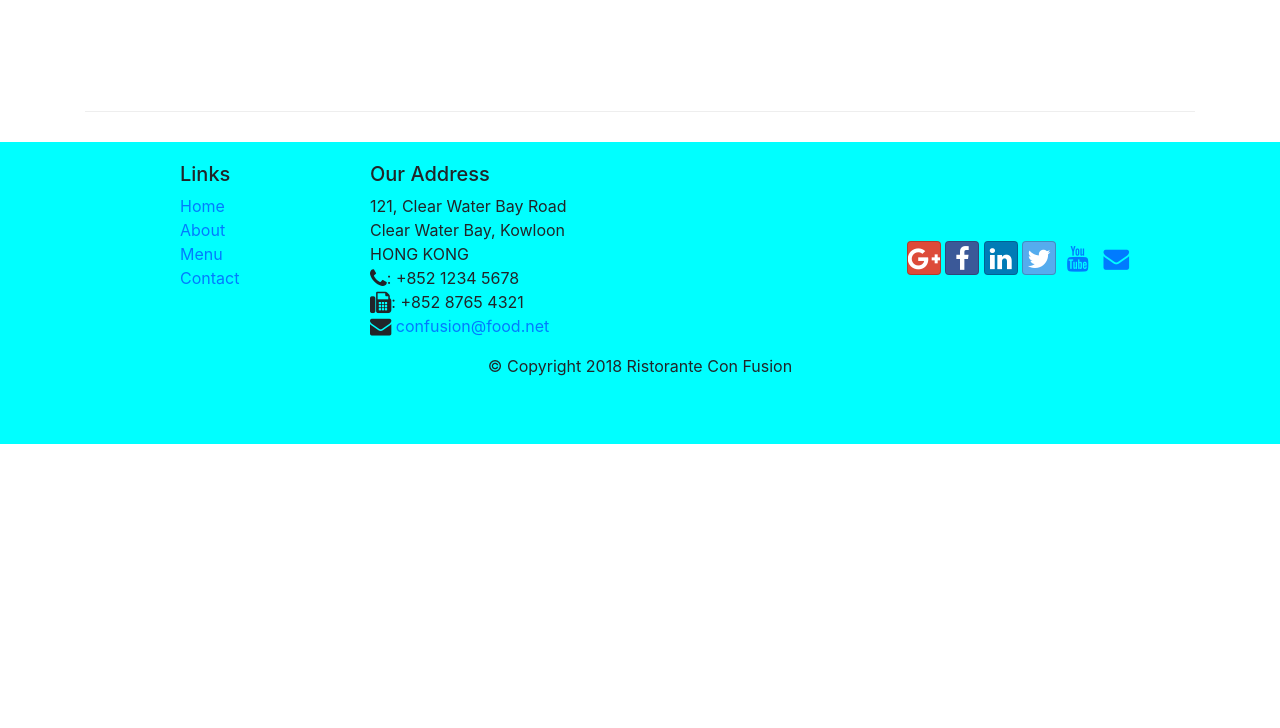
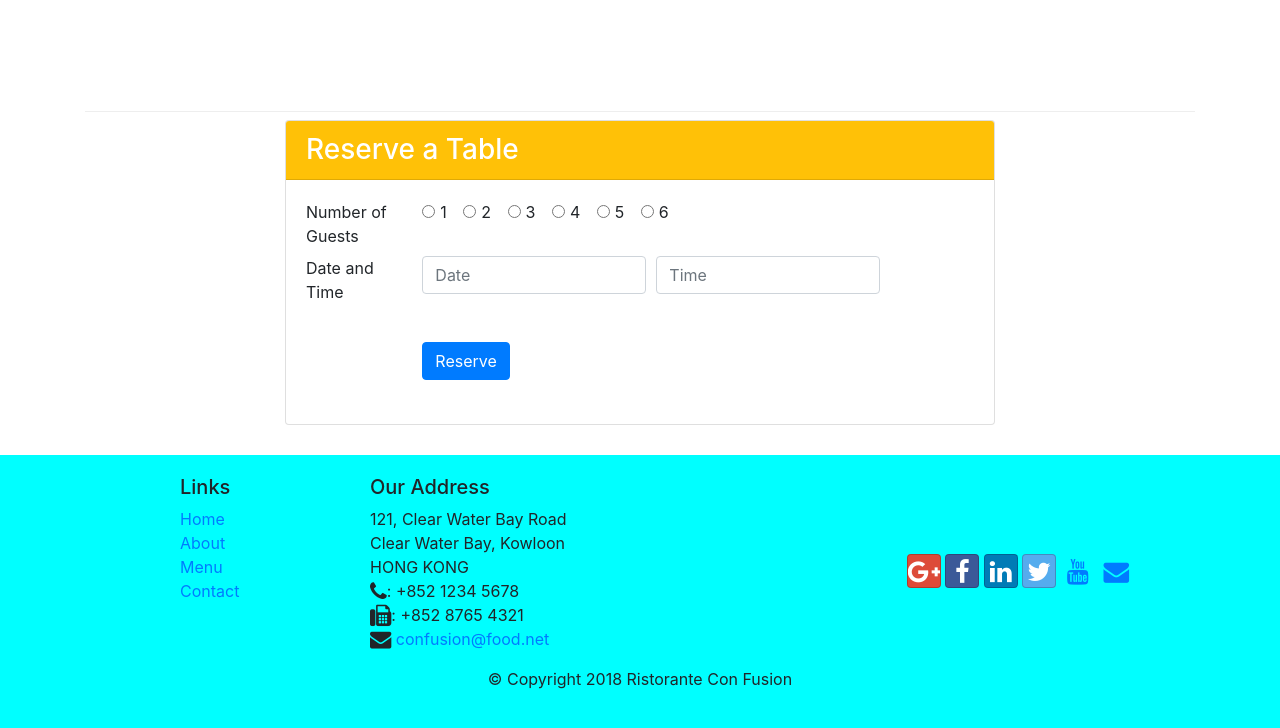
Before and after one commit to verma-mayank-01/Website-ScamBait, a website: page index.html in a window 1280 px wide. Shown: the part 1452-2180 px from the top of the page. Before the commit the page ends 1896 px from the top, so only its background shows below. Drawn offline with nearby package versions, Linux system fonts and the light colour scheme.

Commit message:
assignment-2

```diff
--- a/index.html
+++ b/index.html
@@ -38,13 +38,14 @@
     <header class="jumbotron">
         <div class="container">
             <div class="row row-header">
-                <div class="col-12 col-sm-6">
+                <div class="col-6 col-sm-5">
                     <h1>Ristorante con Fusion</h1>
                     <p>We take inspiration from the World's best cuisines, and create a unique fusion experience. Our lipsmacking creations will tickle your culinary senses!</p>
                 </div>
-                <div class="col-12 col-sm align-self-center">
+                <div class="col-12 col-sm align-self-center ml-5">
                     <img src="img/logo.png" class="img-fluid" alt="logo">
-                </div><div class="col-12 col-sm">
+                </div><div class="col-12 col-sm ">
+                    <button type="submit" class="btn btn-warning mt-5 " style="width:200px"><a href="#reserve" style="text-decoration: none; color: inherit;  "> Reserve Table</a></button>
                 </div>
             </div>
         </div>
@@ -76,11 +77,12 @@
             </div>
             <div class="col col-sm col-md">
                 <div class="media ">
-                    <img src="img/buffet.png" class="d-flex ml-3 align-self-center img-thumbnail " alt="">
                     <div class="media-body">
-                        <h2>Weekend Grand Buffet</h2>
+                        <h2>Weekend Grand Buffet <span class="badge badge-danger">NEW</span></h2>
                 <p>Featuring mouthwatering combinations with a choice of five different salads, six enticing appetizers, six main entrees and five choicest desserts. Free flowing bubbly and soft drinks. All for just $19.99 per person </p>
                     </div>
+                    <img src="img/buffet.png" class="d-flex ml-3 align-self-center img-thumbnail " alt="">
+
                 </div>
 
             </div>
@@ -101,6 +103,58 @@
 
                 </div>
 
+            </div>
+        </div>
+        <!-- form section  -->
+        <div class="col-sm-8 offset-sm-2 mt-2">
+            <div class="card" id="reserve">
+                <h3 class="card-header bg-warning text-white">Reserve a Table</h3>
+                <div class="card-body">
+                    <dl class="row">
+                        <dd class="col-2">Number of Guests</dt>
+                        <dd class="col-10">
+                            <div class="form-check form-check-inline">
+                                <input class="form-check-input" type="radio" name="inlineRadioOptions" id="inlineRadio1" value="option1">
+                                <label class="form-check-label" for="inlineRadio1">1</label>
+                              </div>
+                              <div class="form-check form-check-inline">
+                                <input class="form-check-input" type="radio" name="inlineRadioOptions" id="inlineRadio2" value="option2">
+                                <label class="form-check-label" for="inlineRadio2">2</label>
+                              </div>
+                              <div class="form-check form-check-inline">
+                                <input class="form-check-input" type="radio" name="inlineRadioOptions" id="inlineRadio3" value="option3" >
+                                <label class="form-check-label" for="inlineRadio3">3 </label>
+                              </div>
+                              <div class="form-check form-check-inline">
+                                <input class="form-check-input" type="radio" name="inlineRadioOptions" id="inlineRadio3" value="option3" >
+                                <label class="form-check-label" for="inlineRadio3">4 </label>
+                              </div>
+                              <div class="form-check form-check-inline">
+                                <input class="form-check-input" type="radio" name="inlineRadioOptions" id="inlineRadio3" value="option3" >
+                                <label class="form-check-label" for="inlineRadio3">5 </label>
+                              </div>
+                              <div class="form-check form-check-inline">
+                                <input class="form-check-input" type="radio" name="inlineRadioOptions" id="inlineRadio3" value="option3" >
+                                <label class="form-check-label" for="inlineRadio3">6 </label>
+                              </div>
+                        </dd>
+                        <dd class="col-2">Date and Time</dd>
+                        <dd class="col-10">
+                            <form>
+                                <div class="form-row">
+                                  <div class="col-5">
+                                    <input type="text" class="form-control" placeholder="Date">
+                                  </div>
+                                  <div class="col-5">
+                                    <input type="text" class="form-control" placeholder="Time">
+                                  </div>
+                                </div>
+                                <button type="submit" class="btn btn-primary mt-5">Reserve</button>
+                              </form>
+                        </dd>
+
+                    </dl>
+                </div>
             </div>
         </div>
     </div>
```
